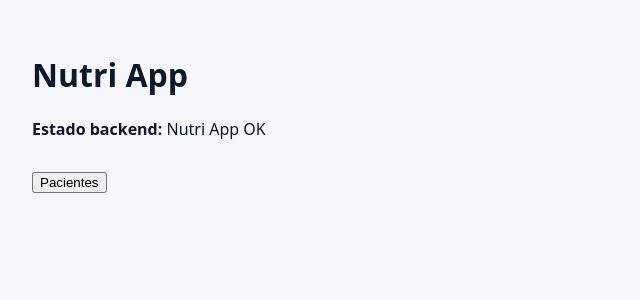
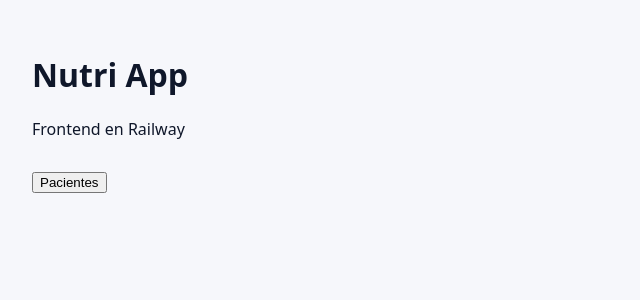
Before and after one commit to victorap-tech/nutri-app, a React (Vite) app in the folder frontend/: page / in a window 1280 px wide. Shown: the top 300 px of the page, without its empty margins (0-640 px from the left). Built offline with nearby package versions, Linux system fonts and the light colour scheme.

Commit message:
Update App.jsx

```diff
--- a/frontend/src/App.jsx
+++ b/frontend/src/App.jsx
@@ -1,7 +1,14 @@
-import Home from "./screens/Home";
+function App() {
+  return (
+    <div style={{ padding: "2rem" }}>
+      <h1>Nutri App</h1>
+      <p>Frontend en Railway</p>
 
-function App() {
-  return <Home />;
+      <button style={{ marginTop: "1rem" }}>
+        Pacientes
+      </button>
+    </div>
+  );
 }
 
 export default App;
```
